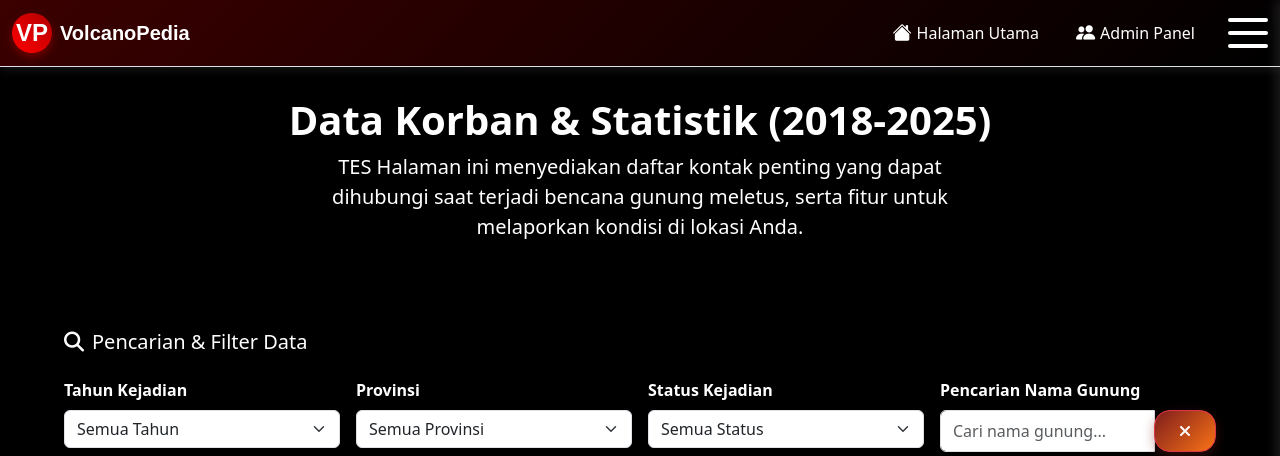
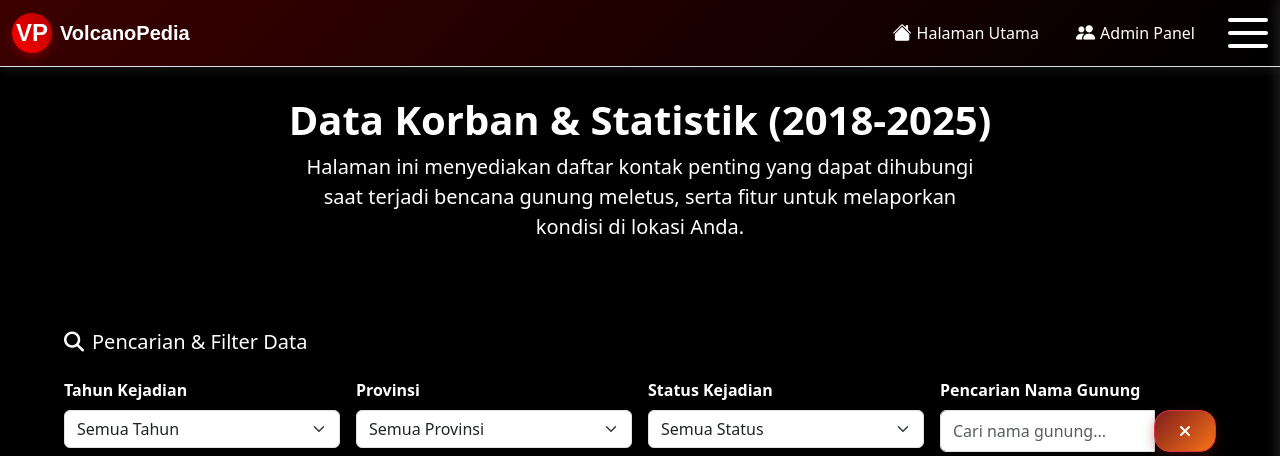
Before and after one commit to dndraamy/Website-Gunung-Meletus, a PHP site: page /statistik.php in a window 1280 px wide. Shown: the top 456 px of the page. Run offline with PHP 8.4, Linux system fonts and the light colour scheme.

Commit message:
tes lagi

```diff
--- a/statistik.php
+++ b/statistik.php
@@ -20,7 +20,7 @@
         <section class="header-section text-center p-4 rounded-4 mb-5">
             <h1 class="fw-bold display-6 text-white">Data Korban & Statistik (2018-2025)</h1>
             <p class="lead mx-auto" style="max-width: 700px; color: white">
-                TES Halaman ini menyediakan daftar kontak penting yang dapat dihubungi saat terjadi bencana gunung meletus, serta fitur untuk melaporkan kondisi di lokasi Anda.
+                 Halaman ini menyediakan daftar kontak penting yang dapat dihubungi saat terjadi bencana gunung meletus, serta fitur untuk melaporkan kondisi di lokasi Anda.
             </p>
         </section>
 
```
